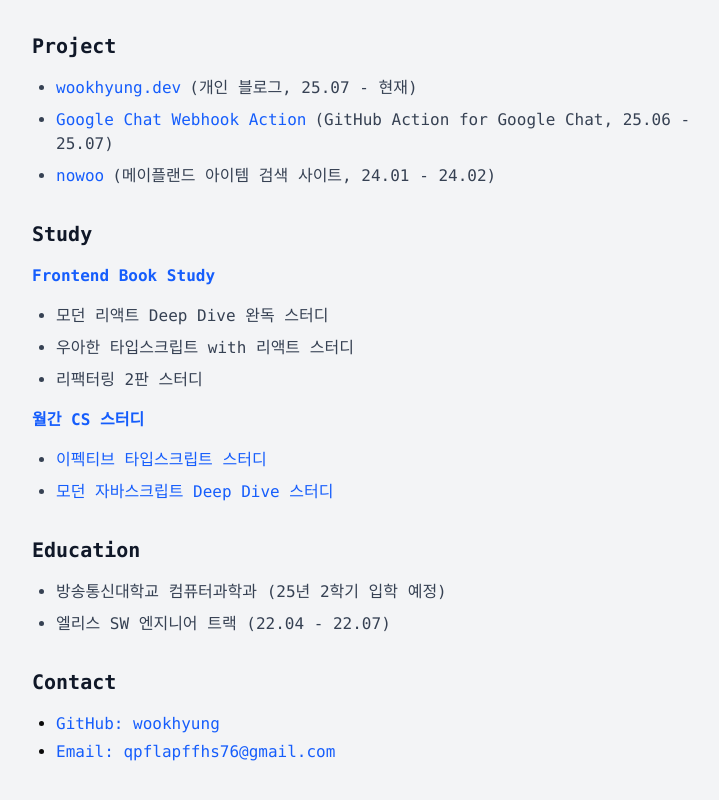
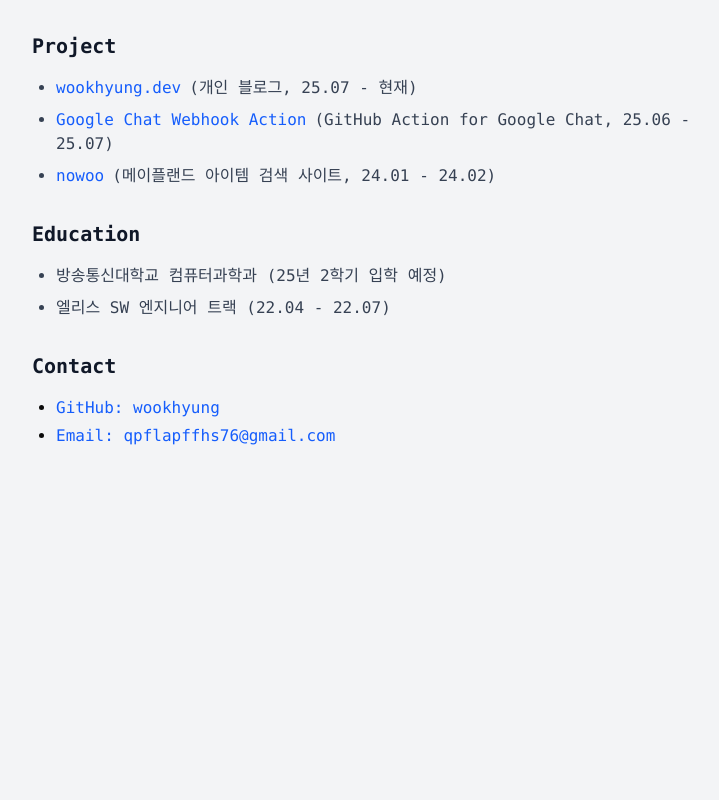
Before and after one commit to jamongsalguclub/wookhyung.dev, a Next.js app: page /about in a window 1280 px wide. Shown: the part 892-1692 px from the top of the page, without its empty margins (272-991 px from the left). After the commit the page ends 1412 px from the top, so only its background shows below. Built offline with nearby package versions, Linux system fonts and the light colour scheme; what @bprogress/next would draw is missing.

Commit message:
feat: study 페이지 추가

```diff
--- a/src/app/about/page.tsx
+++ b/src/app/about/page.tsx
@@ -167,65 +167,6 @@
         </section>
 
         <section>
-          <h2 className="text-xl font-bold text-gray-900 mb-4">Study</h2>
-          <div className="mb-4">
-            <h3 className="text-base font-bold text-gray-900 mb-4">
-              <a
-                href="https://github.com/frontend-book-study/frontend-log"
-                target="_blank"
-                rel="noopener noreferrer"
-                className="text-blue-600 hover:underline"
-              >
-                Frontend Book Study
-              </a>
-            </h3>
-            <ul className="list-disc ml-6 space-y-2">
-              <li className="text-gray-700">
-                모던 리액트 Deep Dive 완독 스터디
-              </li>
-              <li className="text-gray-700">
-                우아한 타입스크립트 with 리액트 스터디
-              </li>
-              <li className="text-gray-700">리팩터링 2판 스터디</li>
-            </ul>
-          </div>
-          <div className="mb-4">
-            <h3 className="text-base font-bold text-gray-900 mb-4">
-              <a
-                href="https://www.youtube.com/watch?v=dQw4w9WgXcQ"
-                target="_blank"
-                rel="noopener noreferrer"
-                className="text-blue-600 hover:underline"
-              >
-                월간 CS 스터디
-              </a>
-            </h3>
-            <ul className="list-disc ml-6 space-y-2">
-              <li className="text-gray-700">
-                <a
-                  href="https://github.com/monthly-cs/2024-05-effective-typescript"
-                  target="_blank"
-                  rel="noopener noreferrer"
-                  className="text-blue-600 hover:underline"
-                >
-                  이펙티브 타입스크립트 스터디
-                </a>
-              </li>
-              <li className="text-gray-700">
-                <a
-                  href="https://github.com/monthly-cs/2024-07-modern-javascript-deep-dive"
-                  target="_blank"
-                  rel="noopener noreferrer"
-                  className="text-blue-600 hover:underline"
-                >
-                  모던 자바스크립트 Deep Dive 스터디
-                </a>
-              </li>
-            </ul>
-          </div>
-        </section>
-
-        <section>
           <h2 className="text-xl font-bold text-gray-900 mb-4">Education</h2>
           <ul className="list-disc ml-6 space-y-2">
             <li className="text-gray-700">
--- /dev/null
+++ b/src/app/study/const/study.ts
@@ -0,0 +1,44 @@
+interface StudyGroup {
+  title: string;
+  link?: string;
+  items: string[] | { title: string; link: string }[];
+}
+
+export const BOOK_STUDY_GROUPS: StudyGroup[] = [
+  {
+    title: 'Personal',
+    items: [
+      {
+        title: '소프트웨어 엔지니어 가이드북',
+        link: 'https://product.kyobobook.co.kr/detail/S000214576874',
+      },
+      {
+        title: '쏙쏙 들어오는 함수형 코딩',
+        link: 'https://product.kyobobook.co.kr/detail/S000001952246',
+      },
+    ],
+  },
+  {
+    title: 'Frontend Book Study',
+    link: 'https://github.com/frontend-book-study/frontend-log',
+    items: [
+      '모던 리액트 Deep Dive 완독 스터디',
+      '우아한 타입스크립트 with 리액트 스터디',
+      '리팩터링 2판 스터디',
+    ],
+  },
+  {
+    title: '월간 CS 스터디',
+    link: 'https://github.com/monthly-cs',
+    items: [
+      {
+        title: '이펙티브 타입스크립트 스터디',
+        link: 'https://github.com/monthly-cs/2024-05-effective-typescript',
+      },
+      {
+        title: '모던 자바스크립트 Deep Dive 스터디',
+        link: 'https://github.com/monthly-cs/2024-07-modern-javascript-deep-dive',
+      },
+    ],
+  },
+] as const;
--- /dev/null
+++ b/src/app/study/page.tsx
@@ -0,0 +1,68 @@
+import type { Metadata } from 'next';
+
+import { siteConfig } from '@/shared/config/site';
+import { PageTitle } from '@/shared/ui/page-title';
+import { openGraph, twitter } from '@/shared/util/seo';
+
+import { BOOK_STUDY_GROUPS } from './const/study';
+
+export const metadata: Metadata = {
+  title: 'Study',
+  alternates: {
+    canonical: `${siteConfig.url}/study`,
+  },
+  openGraph: openGraph({
+    title: `Study | ${siteConfig.siteName}`,
+  }),
+  twitter: twitter({
+    title: `Study | ${siteConfig.siteName}`,
+  }),
+};
+
+export default function StudyPage() {
+  return (
+    <div className="pb-12 space-y-8">
+      <PageTitle title="Study" />
+
+      <section>
+        <h2 className="text-xl font-bold text -gray-900 mb-4">Book</h2>
+        {BOOK_STUDY_GROUPS.map((group) => (
+          <div key={group.title} className="mb-6">
+            <h3 className="text-base font-bold text-gray-900 mb-4">
+              {group.link ? (
+                <a
+                  href={group.link}
+                  target="_blank"
+                  rel="noopener noreferrer"
+                  className="text-blue-600 hover:underline"
+                >
+                  {group.title}
+                </a>
+              ) : (
+                group.title
+              )}
+            </h3>
+            <ul className="list-disc ml-6 space-y-2">
+              {group.items.map((item, index) => (
+                <li key={index} className="text-gray-700">
+                  {typeof item === 'string' ? (
+                    item
+                  ) : (
+                    <a
+                      href={item.link}
+                      target="_blank"
+                      rel="noopener noreferrer"
+                      className="text-blue-600 hover:underline"
+                    >
+                      {item.title}
+                    </a>
+                  )}
+                </li>
+              ))}
+            </ul>
+          </div>
+        ))}
+      </section>
+    </div>
+  );
+}
--- a/src/shared/ui/header.tsx
+++ b/src/shared/ui/header.tsx
@@ -27,6 +27,7 @@
     name: 'Dev',
     subItems: [
       { name: 'Tech', href: '/tech' },
+      { name: 'Study', href: '/study' },
       { name: 'Feed', href: '/feed' },
       { name: 'Bookmark', href: '/bookmark' },
     ],
```
